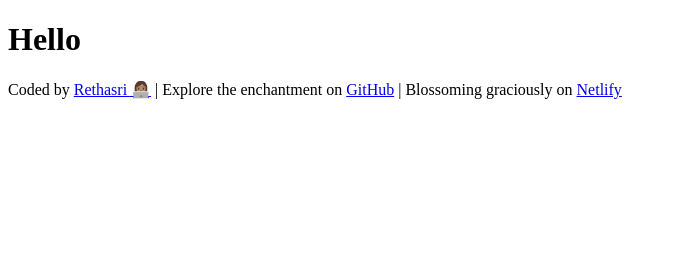
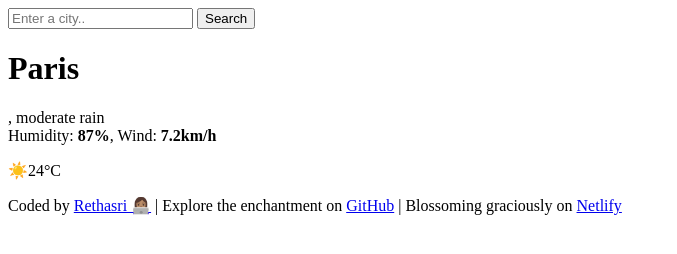
Before and after one commit to Rethasri14/meteo, a plain HTML site: page index.html in a window 1280 px wide. Shown: the whole page, without its empty margins (0-677 px from the left). Drawn offline with Linux system fonts and the light colour scheme.

Commit message:
Drafted wireframe and update HTML

```diff
--- a/index.html
+++ b/index.html
@@ -8,9 +8,28 @@
 </head>
 
 <body>
-    <h1>Hello</h1>
-
-
+    <div>
+        <header>
+            <form id="search-form">
+                <input type="search" placeholder="Enter a city.." required class="search-input" id="search-input" />
+                <input type="submit" value="Search" class="search-button" />
+            </form>
+        </header>
+        <main>
+            <div class="current-weather">
+                <div>
+                    <h1 class="current-city" id="current-city">Paris</h1>
+                    <p class="current-details">
+                        <span id="current-date"></span>, moderate rain <br />
+                        Humidity: <strong>87%</strong>, Wind: <strong>7.2km/h</strong>
+                    </p>
+                </div>
+                <div class="current-temperature">
+                    <span class="current-temperature-icon">☀️</span><span class="current-temperature-value"
+                        id="current-temperature">24</span><span class="current-temperature-unit">°C</span>
+                </div>
+            </div>
+        </main>
         <footer>
             <p>
                 Coded by
@@ -22,6 +41,13 @@
             </p>
         </footer>
 
+    </div>
+
+
+
+
+
+
 </body>
 
 </html>
```
Lines whose indentation alone changed are shown as unchanged.
